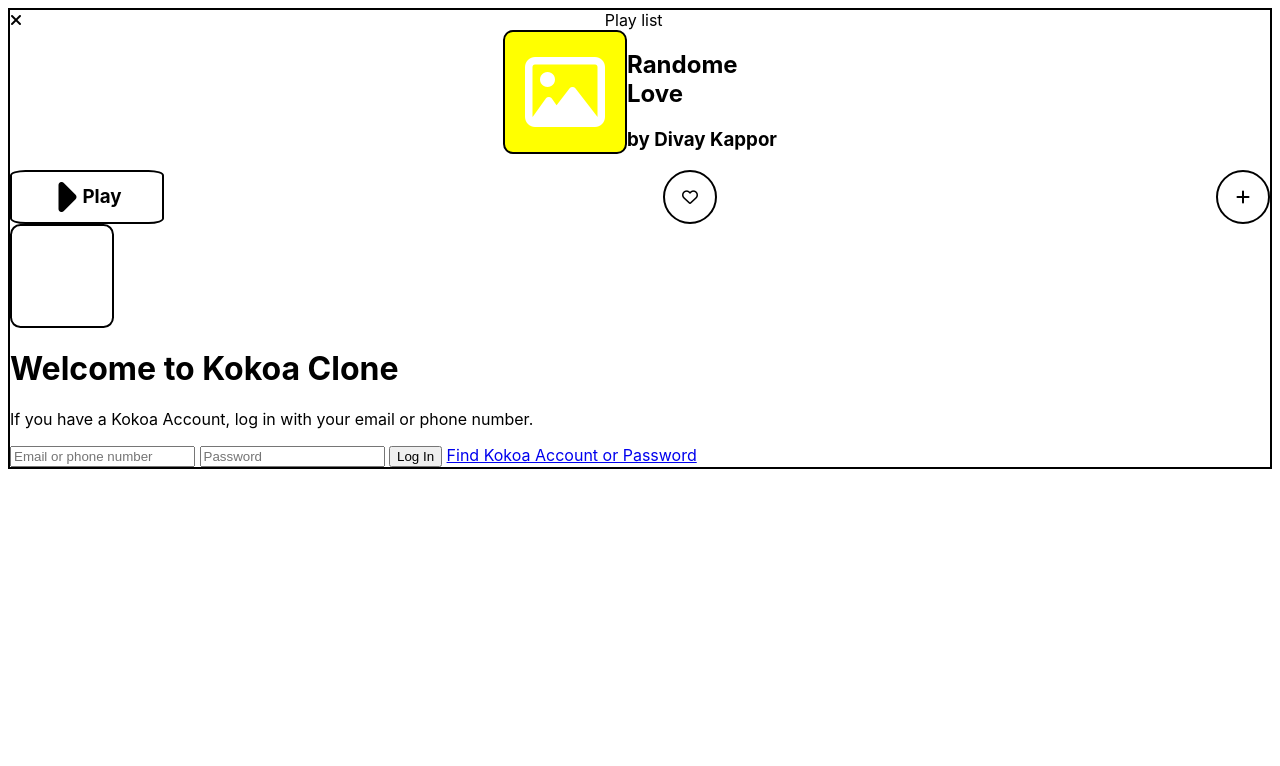
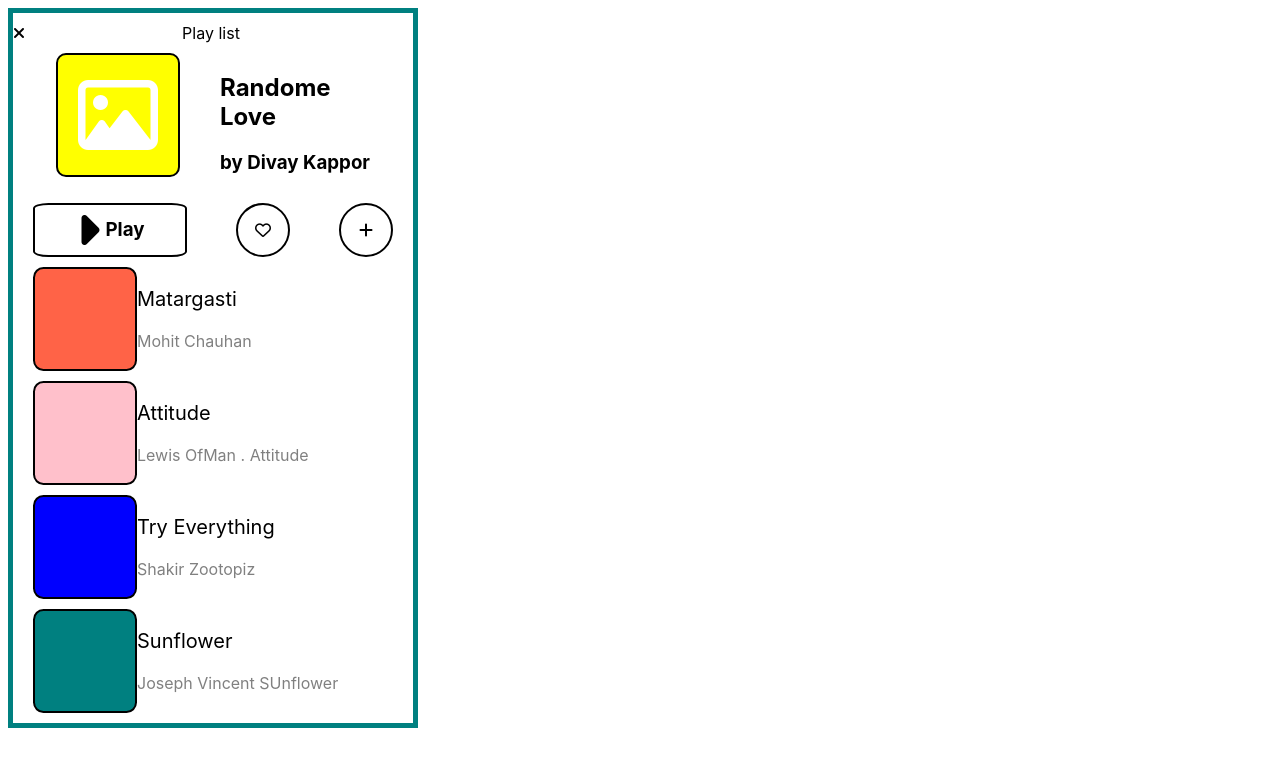
Before and after one commit to leejm90/kokoa-clone-2020, a plain HTML site: page assingment_9/index.html in a window 1280 px wide. Drawn offline with Linux system fonts and the light colour scheme.

Commit message:
assingment_9 complete

```diff
--- a/6_1to6/css/styles.css
+++ b/6_1to6/css/styles.css
@@ -31,3 +31,8 @@ body {
 .second_block--line {
   display: block;
 }
+
+.block_4--text {
+  display: flex;
+  align-items: center;
+}
--- a/assingment_9/css/styles.css
+++ b/assingment_9/css/styles.css
@@ -1,11 +1,14 @@
 body {
-  border: 2px solid;
+  width: 400px;
+
+  border: 5px solid teal;
   border-color: a;
   font-family: -apple-system, BlinkMacSystemFont, "Segoe UI", Roboto, Oxygen,
     Ubuntu, Cantarell, "Open Sans", "Helvetica Neue", sans-serif;
 }
 
 .status-bar {
+  margin: 10px 0px;
   display: flex;
 }
 .status-bar__column {
@@ -21,6 +24,7 @@ body {
 }
 
 .second_block {
+  margin: 10px 0px;
   display: flex;
   justify-content: center;
 }
@@ -31,15 +35,18 @@ body {
   padding: 20px;
   border-radius: 10px;
   border: 2px solid black;
+  margin: 0px 20px;
 }
 .second_block--word {
   display: inline;
   justify-content: flex-end;
+  margin: 0px 20px;
 }
 
 .block_3 {
   display: flex;
   justify-content: space-between;
+  margin: 0px 20px;
 }
 
 .block_3--playicon {
@@ -65,7 +72,9 @@ body {
   align-items: center;
 }
 .block_4 {
+  margin: 10px 0px;
   display: flex;
+  margin: 10px 20px;
 }
 
 .block_4__color_box {
@@ -74,5 +83,50 @@ body {
   height: 100px;
   border: 2px solid black;
   border-radius: 10%;
-  color: tomato;
+  background-color: tomato;
 }
+
+.block_5 {
+  margin: 10px 0px;
+  display: flex;
+  margin: 10px 20px;
+}
+
+.block_5__color_box {
+  display: flex;
+  width: 100px;
+  height: 100px;
+  border: 2px solid black;
+  border-radius: 10%;
+  background-color: pink;
+}
+
+.block_6 {
+  margin: 10px 0px;
+  display: flex;
+  margin: 10px 20px;
+}
+
+.block_6__color_box {
+  display: flex;
+  width: 100px;
+  height: 100px;
+  border: 2px solid black;
+  border-radius: 10%;
+  background-color: blue;
+}
+
+.block_7 {
+  margin: 10px 0px;
+  display: flex;
+  margin: 10px 20px;
+}
+
+.block_7__color_box {
+  display: flex;
+  width: 100px;
+  height: 100px;
+  border: 2px solid black;
+  border-radius: 10%;
+  background-color: teal;
+}
--- a/assingment_9/index.html
+++ b/assingment_9/index.html
@@ -45,21 +45,35 @@
 
     <div class="block_4">
       <div class="block_4__color_box"></div>
+      <div>
+        <p style="font-size: 20px">Matargasti</p>
+        <p style="color: gray">Mohit Chauhan</p>
+      </div>
     </div>
 
-    <header class="welcome-header">
-      <h1 class="welcome-header__title">Welcome to Kokoa Clone</h1>
-      <p class="welcome-header__text">
-        If you have a Kokoa Account, log in with your email or phone number.
-      </p>
-    </header>
+    <div class="block_5">
+      <div class="block_5__color_box"></div>
+      <div>
+        <p style="font-size: 20px">Attitude</p>
+        <p style="color: gray">Lewis OfMan . Attitude</p>
+      </div>
+    </div>
 
-    <form id="login-form">
-      <input type="text" placeholder="Email or phone number" />
-      <input type="password" placeholder="Password" />
-      <input type="submit" value="Log In" />
-      <a href="#">Find Kokoa Account or Password</a>
-    </form>
+    <div class="block_6">
+      <div class="block_6__color_box"></div>
+      <div>
+        <p style="font-size: 20px">Try Everything</p>
+        <p style="color: gray">Shakir Zootopiz</p>
+      </div>
+    </div>
+
+    <div class="block_7">
+      <div class="block_7__color_box"></div>
+      <div>
+        <p style="font-size: 20px">Sunflower</p>
+        <p style="color: gray">Joseph Vincent SUnflower</p>
+      </div>
+    </div>
 
     <script
       src="https://kit.fontawesome.com/6478f529f2.js"
```
